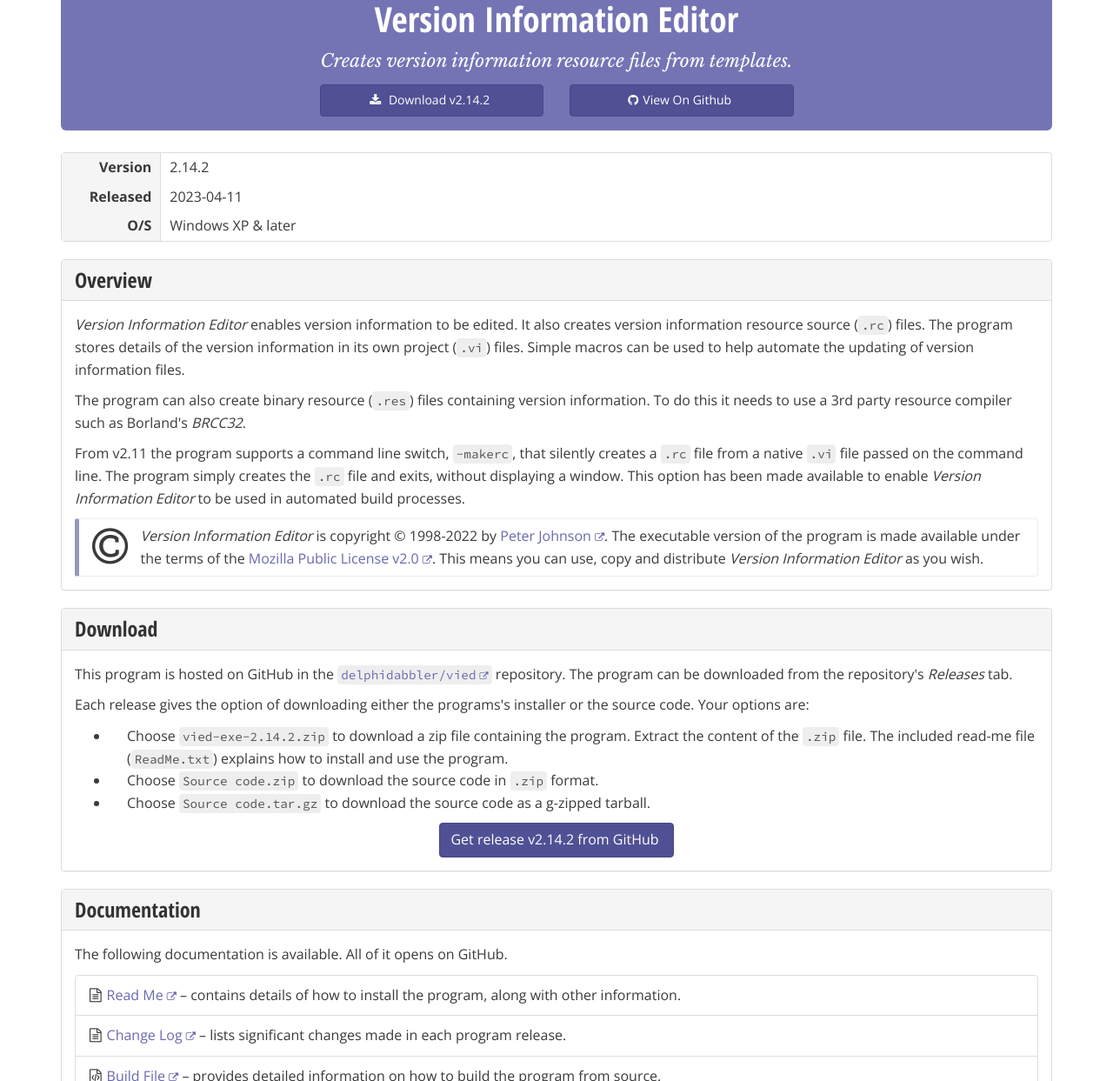
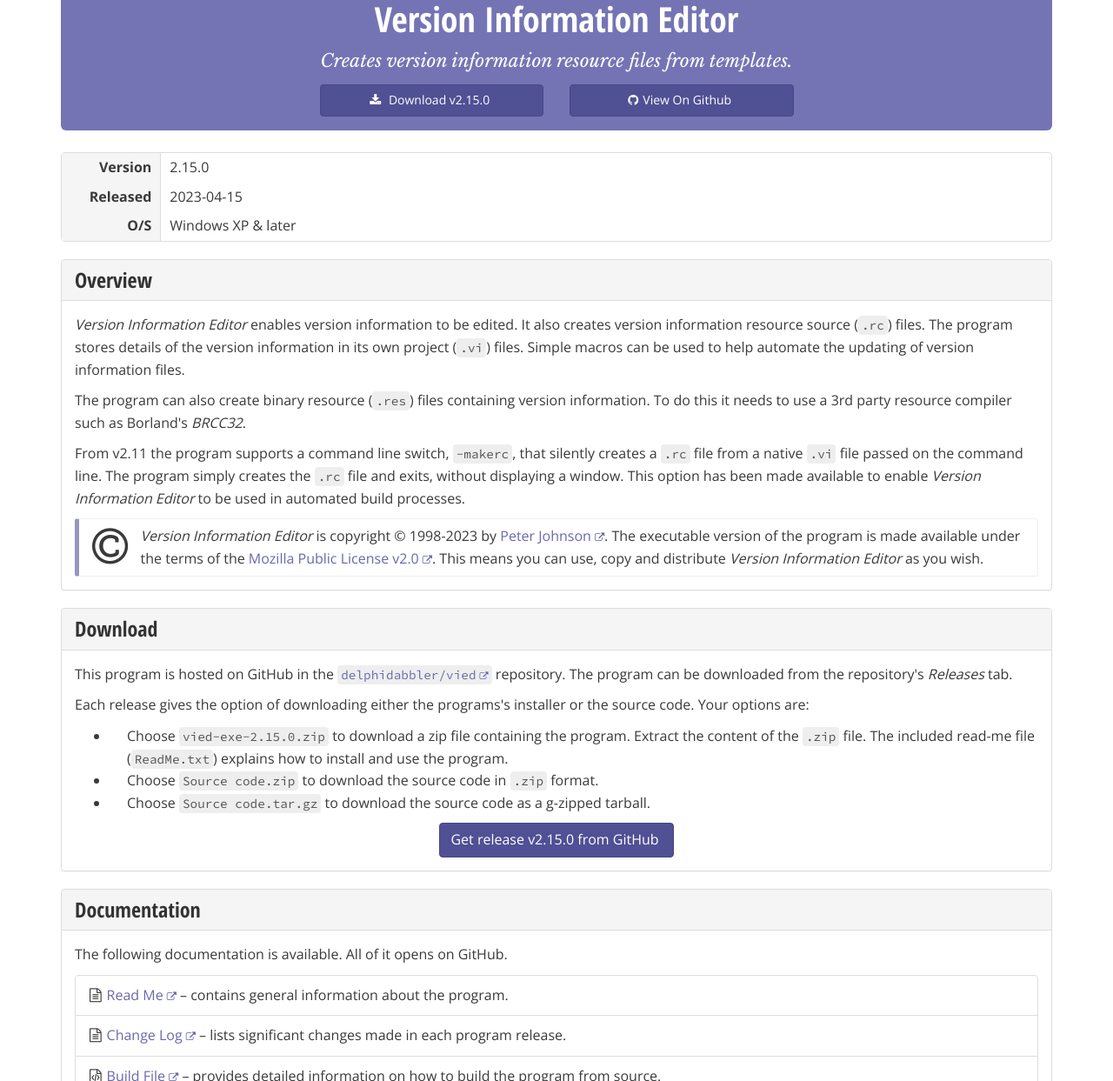
Before and after one commit to delphidabbler/delphidabbler.github.io, a Jekyll site: the page built from _software/vied.html, in a window 1280 px wide. Shown: the part 219-1462 px from the top of the page at 87% size. Built offline with Jekyll 4.4.1, drawn with Linux system fonts in a browser that asks for light colours.

Commit message:
Update vied page re release v2.15.0
Updated version number & release date
Changed some documentation links
Updated copyright date

```diff
--- a/_software/vied.html
+++ b/_software/vied.html
@@ -2,9 +2,9 @@
 layout: "programs-tplt"
 group: apps
 priority: 3
-version: "2.14.2"
+version: "2.15.0"
 os: "Windows XP & later"
-release-date: "2023-04-11"
+release-date: "2023-04-15"
 title: "Version Information Editor"
 precis: "Creates version information resource files from templates."
 summary: "Creates version information resource files from templates that can be compiled and embedded in executable programs."
@@ -34,7 +34,7 @@
       From v2.11 the program supports a command line switch, <code>-makerc</code>,  that silently creates a <code>.rc</code> file from a native <code>.vi</code> file passed on the command line. The program simply creates the <code>.rc</code> file and exits, without displaying a window. This option has been made available to enable <em>Version Information Editor</em> to be used in automated build processes.
     </p>
     <p class="callout callout-info">
-      <span class="fa fa-copyright fa-pull-left fa-3x"></span><em>Version Information Editor</em> is copyright &copy; 1998-2022 by <a href="{{ site.data.core.gravatar-url }}" aria-label="{{ site.data.core.gravatar-link-title }}">Peter Johnson</a>. The executable version of the program is made available under the terms of the <a href="{{ site.data.core.mpl-2-license-url }}" aria-label="{{ site.data.core.mpl-2-license-link-title }}">Mozilla Public License v2.0</a>. This means you can use, copy and distribute <em>Version Information Editor</em> as you wish.
+      <span class="fa fa-copyright fa-pull-left fa-3x"></span><em>Version Information Editor</em> is copyright &copy; 1998-2023 by <a href="{{ site.data.core.gravatar-url }}" aria-label="{{ site.data.core.gravatar-link-title }}">Peter Johnson</a>. The executable version of the program is made available under the terms of the <a href="{{ site.data.core.mpl-2-license-url }}" aria-label="{{ site.data.core.mpl-2-license-link-title }}">Mozilla Public License v2.0</a>. This means you can use, copy and distribute <em>Version Information Editor</em> as you wish.
     </p>
 </section>
 
@@ -80,13 +80,13 @@
     </p>
     <ul class="list-group">
       <li class="list-group-item">
-        <span class="fa fa-fw fa-x-pad-right fa-file-text-o" aria-hidden="true"></span><a href="https://raw.githubusercontent.com/delphidabbler/vied/master/Docs/ReadMe.txt">Read Me<span class="sr-only"> (text file)</span></a> &ndash; contains details of how to install the program, along with other information.
+        <span class="fa fa-fw fa-x-pad-right fa-file-text-o" aria-hidden="true"></span><a href="https://github.com/delphidabbler/vied/blob/master/README.md">Read Me<span class="sr-only"> (Markdown file)</span></a> &ndash; contains general information about the program.
       </li>
       <li class="list-group-item">
         <span class="fa fa-fw fa-x-pad-right fa-file-text-o" aria-hidden="true"></span><a href="https://github.com/delphidabbler/vied/blob/master/CHANGELOG.md">Change Log<span class="sr-only"> (Markdown file)</span></a> &ndash; lists significant changes made in each program release.
       </li>
       <li class="list-group-item">
-        <span class="fa fa-fw fa-x-pad-right fa-file-code-o" aria-hidden="true"></span><a href="https://htmlpreview.github.io/?https://github.com/delphidabbler/vied/blob/master/Build.html">Build File<span class="sr-only"> (HTML file)</span></a> &ndash; provides detailed information on how to build the program from source.
+        <span class="fa fa-fw fa-x-pad-right fa-file-code-o" aria-hidden="true"></span><a href="https://github.com/delphidabbler/vied/blob/master/Build.md">Build File<span class="sr-only"> (Markdown file)</span></a> &ndash; provides detailed information on how to build the program from source.
       </li>
     </ul>
     <p class="alert alert-info">
```
